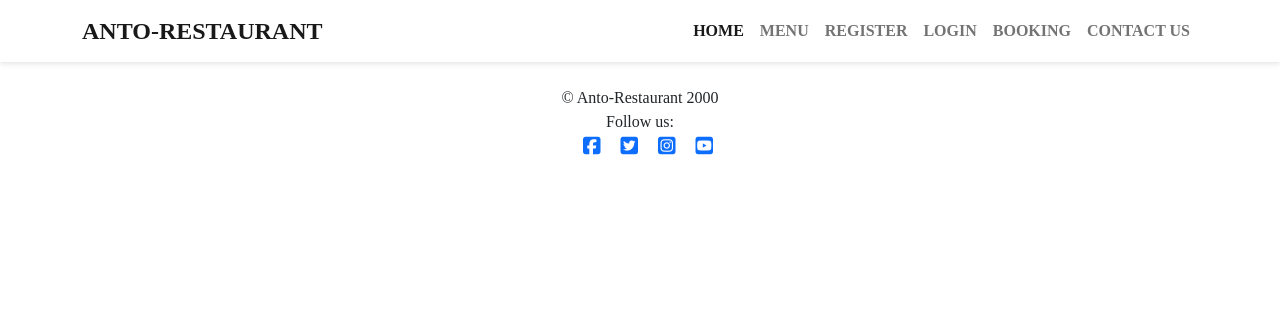
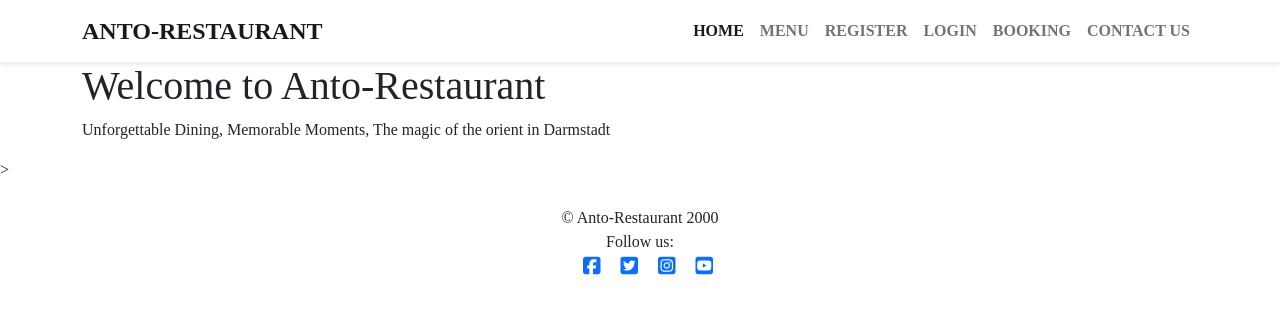
Before and after one commit to Anthonyrajlucas/django-anto-restaurant-booking-system, a Django app: page / in a window 1280 px wide. Shown: the top 322 px of the page. Run offline with Django 3.2, Linux system fonts and the light colour scheme; some libraries are stand-ins or nearby versions.

Commit message:
Add header content added in home.ht ml

```diff
--- a/home_page/templates/home_page/home.html
+++ b/home_page/templates/home_page/home.html
@@ -1,2 +1,13 @@
 {% extends "base.html" %}
 {% load static %}
+{% block content %}
+
+<!-- Header content -->
+<div class="header-content">
+    <div class="container">
+      <h1>Welcome to Anto-Restaurant</h1>
+      <p>Unforgettable Dining, Memorable Moments, The magic of the orient in Darmstadt</p>
+    </div>
+</div>
+
+{% endblock %}
--- a/templates/base.html
+++ b/templates/base.html
@@ -22,8 +22,7 @@
             <nav class="navbar navbar-expand-lg">
                 <div class="container">
                     <a class="navbar-brand" href="#">Anto-Restaurant</a>
-                <button class="navbar-toggler" type="button" data-bs-toggle="collapse" data-bs-target="#navbarNav"
-                    aria-controls="navbarNav" aria-expanded="false" aria-label="Toggle navigation">
+                    <button class="navbar-toggler" type="button" data-bs-toggle="collapse" data-bs-target="#navbarNav" aria-controls="navbarNav" aria-expanded="false" aria-label="Toggle navigation">
                         <span class="navbar-toggler-icon"></span>
                     </button>
                     <div class="collapse navbar-collapse" id="navbarNav">
@@ -51,8 +50,10 @@
                 </div>
             </nav>
         </header>
-    <main>
-
+        <main class="flex-shrink-0 main-bg">
+            {% block content %}
+            <!-- Content Goes here -->
+            {% endblock content %}>
         </main>
         <footer class="footer mt-auto py-4 ">
             <p class="m-0 text-center">© Anto-Restaurant 2000</p>
@@ -65,12 +66,16 @@
             </div>
         </footer>
         <script src="https://cdn.jsdelivr.net/npm/bootstrap@5.2.0-beta1/dist/js/bootstrap.bundle.min.js" integrity="sha384-pprn3073KE6tl6bjs2QrFaJGz5/SUsLqktiwsUTF55Jfv3qYSDhgCecCxMW52nD2" crossorigin="anonymous">
+
         </script>
         <script src="https://code.jquery.com/jquery-3.2.1.slim.min.js" integrity="sha384-KJ3o2DKtIkvYIK3UENzmM7KCkRr/rE9/Qpg6aAZGJwFDMVNA/GpGFF93hXpG5KkN" crossorigin="anonymous">
+
         </script>
         <script src="https://cdn.jsdelivr.net/npm/popper.js@1.12.9/dist/umd/popper.min.js" integrity="sha384-ApNbgh9B+Y1QKtv3Rn7W3mgPxhU9K/ScQsAP7hUibX39j7fakFPskvXusvfa0b4Q" crossorigin="anonymous">
+
         </script>
         <script src="https://cdn.jsdelivr.net/npm/bootstrap@4.0.0/dist/js/bootstrap.min.js" integrity="sha384-JZR6Spejh4U02d8jOt6vLEHfe/JQGiRRSQQxSfFWpi1MquVdAyjUar5+76PVCmYl" crossorigin="anonymous">
+
         </script>
         <script src="https://kit.fontawesome.com/7141b35c3c.js" crossorigin="anonymous"></script>
         <script src="{% static 'js/script.js' %}"></script>
```
Lines whose indentation alone changed are shown as unchanged.
